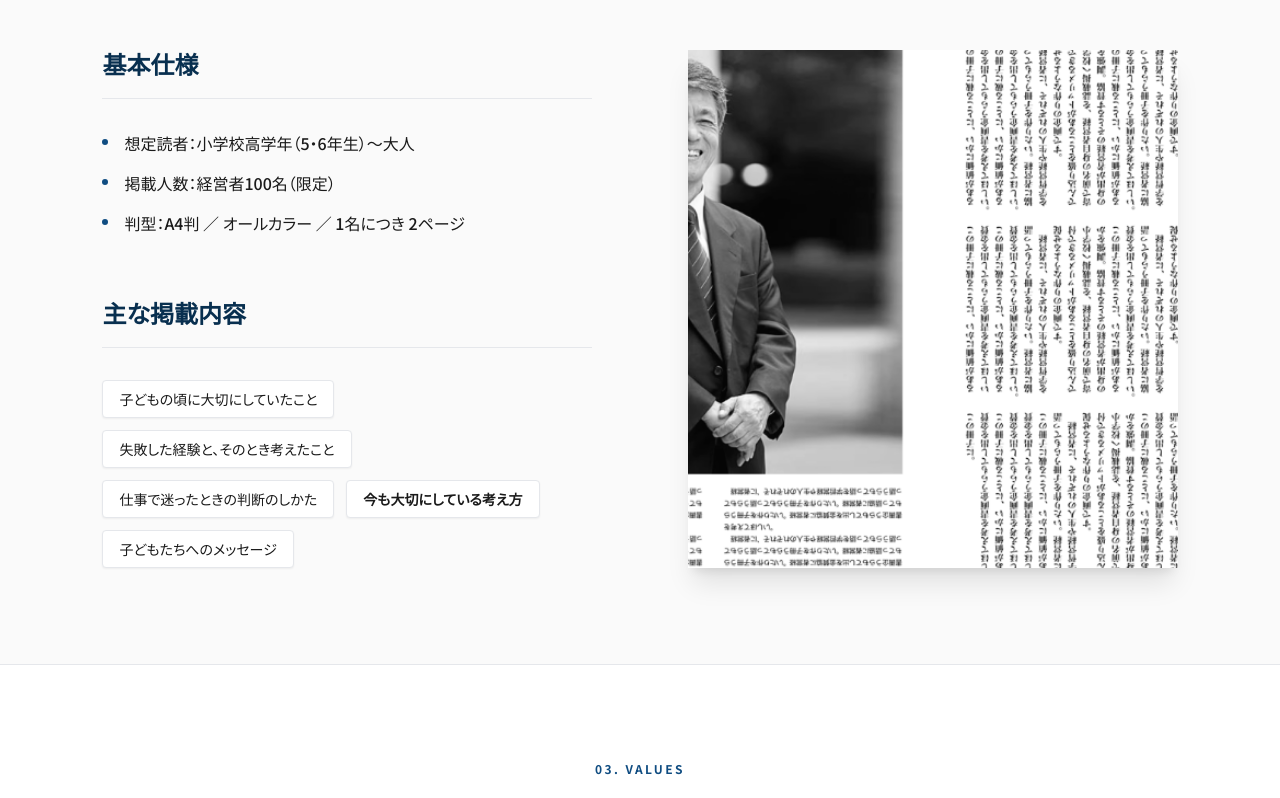
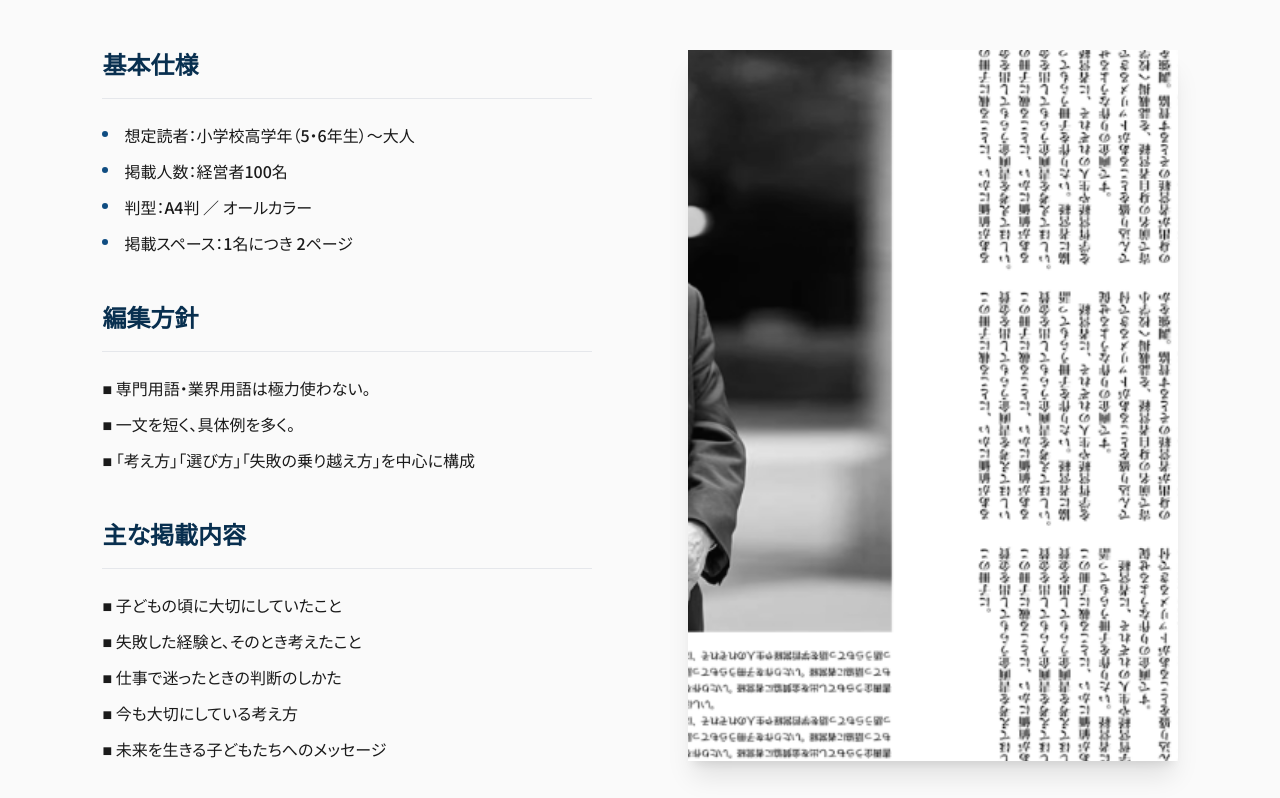
Before and after one commit to ftso1040-byte/hundred-face-2, a plain HTML site: page index.html in a window 1280 px wide. Shown: the part 2480-3278 px from the top of the page. Drawn offline with nearby package versions, Linux system fonts and the light colour scheme.

Commit message:
Update index.html

```diff
--- a/index.html
+++ b/index.html
@@ -133,30 +133,41 @@
             <div class="mb-24 gs-fade-up flex flex-col md:flex-row justify-between items-start md:items-end">
                 <div>
                     <span class="font-sans text-accent tracking-[0.2em] text-xs font-semibold uppercase mb-6 block">02. Overview</span>
-                    <h2 class="font-serif text-fluid-h2 font-bold text-accentDark">小学生が一人でも<br>読み切れることを最優先に。</h2>
+                    <h2 class="font-serif text-fluid-h2 font-bold text-accentDark">小学校高学年生が、<br>一人でも読めるやさしい文章で。</h2>
                 </div>
                 <div class="font-serif text-8xl text-borderLight opacity-50 font-light select-none hidden md:block">100 Faces</div>
             </div>
 
             <div class="grid lg:grid-cols-2 gap-16 lg:gap-24">
-                <div class="space-y-16">
+                <div class="space-y-12">
                     <div class="gs-fade-up">
-                        <h3 class="font-serif text-2xl text-accentDark font-bold border-b border-borderLight pb-4 mb-8">基本仕様</h3>
-                        <ul class="space-y-4 font-sans text-textMain font-medium">
+                        <h3 class="font-serif text-2xl text-accentDark font-bold border-b border-borderLight pb-4 mb-6">基本仕様</h3>
+                        <ul class="space-y-3 font-sans text-textMain font-medium">
                             <li class="flex items-start"><span class="w-1.5 h-1.5 bg-accent rounded-full mr-4 mt-2"></span>想定読者：小学校高学年（5・6年生）～大人</li>
-                            <li class="flex items-start"><span class="w-1.5 h-1.5 bg-accent rounded-full mr-4 mt-2"></span>掲載人数：経営者100名（限定）</li>
-                            <li class="flex items-start"><span class="w-1.5 h-1.5 bg-accent rounded-full mr-4 mt-2"></span>判型：A4判 ／ オールカラー ／ 1名につき 2ページ</li>
+                            <li class="flex items-start"><span class="w-1.5 h-1.5 bg-accent rounded-full mr-4 mt-2"></span>掲載人数：経営者100名</li>
+                            <li class="flex items-start"><span class="w-1.5 h-1.5 bg-accent rounded-full mr-4 mt-2"></span>判型：A4判 ／ オールカラー</li>
+                            <li class="flex items-start"><span class="w-1.5 h-1.5 bg-accent rounded-full mr-4 mt-2"></span>掲載スペース：1名につき 2ページ</li>
                         </ul>
                     </div>
+
                     <div class="gs-fade-up">
-                        <h3 class="font-serif text-2xl text-accentDark font-bold border-b border-borderLight pb-4 mb-8">主な掲載内容</h3>
-                        <div class="flex flex-wrap gap-3">
-                            <span class="px-4 py-2 bg-white border border-borderLight text-textMain rounded shadow-sm text-sm">子どもの頃に大切にしていたこと</span>
-                            <span class="px-4 py-2 bg-white border border-borderLight text-textMain rounded shadow-sm text-sm">失敗した経験と、そのとき考えたこと</span>
-                            <span class="px-4 py-2 bg-white border border-borderLight text-textMain rounded shadow-sm text-sm">仕事で迷ったときの判断のしかた</span>
-                            <span class="px-4 py-2 bg-white border border-borderLight text-textMain rounded shadow-sm text-sm font-bold">今も大切にしている考え方</span>
-                            <span class="px-4 py-2 bg-white border border-borderLight text-textMain rounded shadow-sm text-sm">子どもたちへのメッセージ</span>
-                        </div>
+                        <h3 class="font-serif text-2xl text-accentDark font-bold border-b border-borderLight pb-4 mb-6">編集方針</h3>
+                        <ul class="space-y-3 font-sans text-textMain font-medium">
+                            <li>■ 専門用語・業界用語は極力使わない。</li>
+                            <li>■ 一文を短く、具体例を多く。</li>
+                            <li>■ 「考え方」「選び方」「失敗の乗り越え方」を中心に構成</li>
+                        </ul>
+                    </div>
+
+                    <div class="gs-fade-up">
+                        <h3 class="font-serif text-2xl text-accentDark font-bold border-b border-borderLight pb-4 mb-6">主な掲載内容</h3>
+                        <ul class="space-y-3 font-sans text-textMain font-medium">
+                            <li>■ 子どもの頃に大切にしていたこと</li>
+                            <li>■ 失敗した経験と、そのとき考えたこと</li>
+                            <li>■ 仕事で迷ったときの判断のしかた</li>
+                            <li>■ 今も大切にしている考え方</li>
+                            <li>■ 未来を生きる子どもたちへのメッセージ</li>
+                        </ul>
                     </div>
                 </div>
                 <div class="parallax-wrapper shadow-xl bg-gray-200 aspect-video lg:aspect-auto">
```
